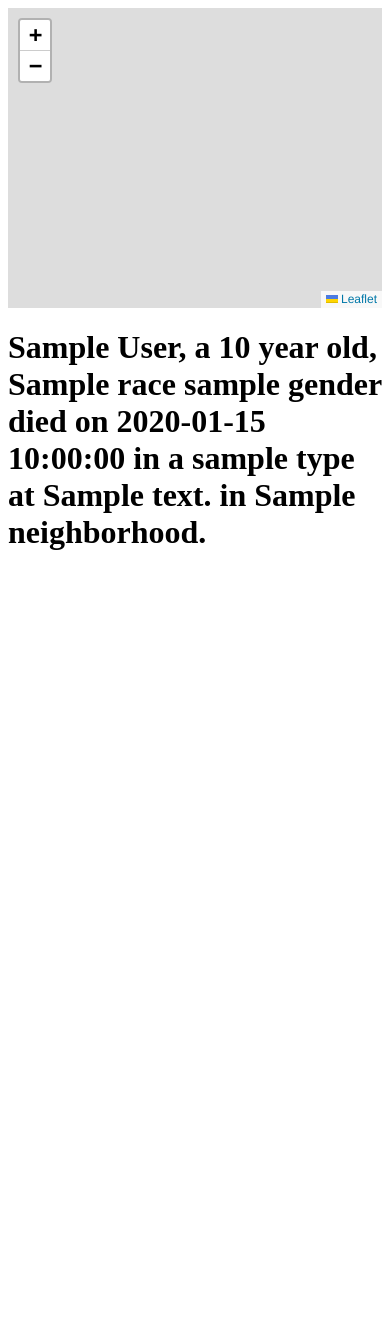
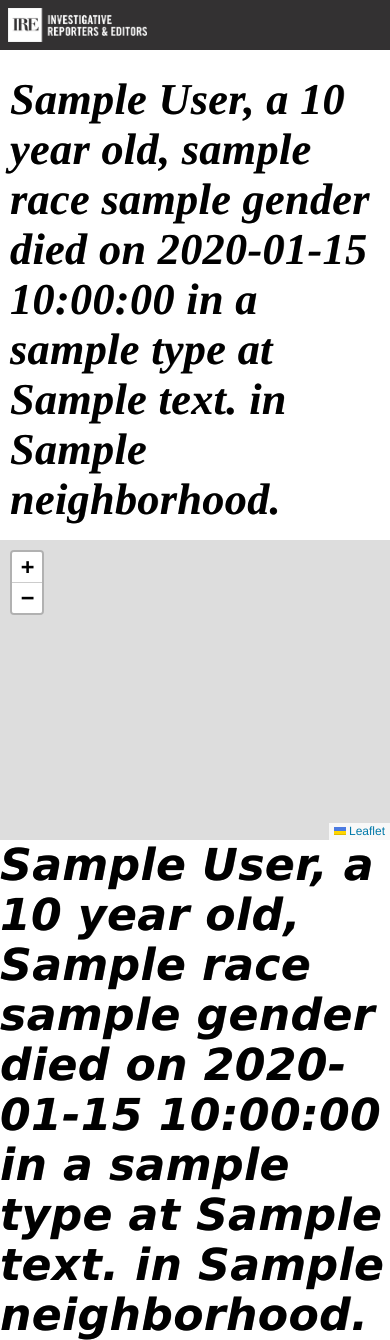
Before and after one commit to silis25/first-news-app, a Python web app: template templates/detail.html in a window 390 px wide. Before the commit the page ends 550 px from the top, so only its background shows below. Run offline with Jinja, Linux system fonts and the light colour scheme; the template is opened without the code that fills it: most values are stand-ins (such as "Sample title", 1, 10 or a date in 2020); some libraries are stand-ins or nearby versions.

Commit message:
Froze my restyled app

```diff
--- /dev/null
+++ b/requirements.txt
@@ -0,0 +1,6 @@
+click==6.6
+Flask==0.11.1
+itsdangerous==0.24
+Jinja2==2.8
+MarkupSafe==0.23
+Werkzeug==0.11.11
--- /dev/null
+++ b/static/style.css
@@ -0,0 +1,76 @@
+body {
+    margin: 0 auto;
+    padding: 0;
+    font-family: Verdana, sans-serif;
+    background-color: ##F2EFEC;
+    max-width: 1200px;
+}
+nav {
+    background-color: #333132;
+    width: 100%;
+    height: 50px;
+}
+nav img {
+    height: 34px;
+    padding: 8px;
+}
+header {
+    margin: 25px 10px 15px 10px;
+    font-family: Times, Times New Roman, serif;
+}
+h1 {
+    margin: 0;
+    padding: 0;
+    font-size: 44px;
+    line-height: 50px;
+    font-weight: bold;
+    font-style: italic;
+    text-shadow: 0.3px 0.3px 0px gray;
+    letter-spacing: .01em;
+}
+.byline {
+    margin: 6px 0 0 0;
+    font-size: 13px;
+    font-weight: bold;
+}
+.byline a {
+    text-transform: uppercase;
+}
+table {
+    border-collapse:collapse;
+    margin: 0 0 20px 0;
+    border-width: 0;
+    width: 100%;
+    font-size: 14px;
+}
+th {
+    text-align:left;
+}
+tr, td, th {
+    border-color: #f2f2f2;
+}
+tr:hover {
+    background-color: #f3f3f3;
+}
+p {
+    line-height:140%;
+}
+a {
+    color: #4591B8;
+    text-decoration: none;
+}
+a:hover {
+    text-decoration: underline;
+}
+@media (max-width: 979px) {
+    tr th:nth-of-type(n+3),
+    tr td:nth-of-type(n+3) {
+        display:none;
+    }
+}
+@media (max-width: 420px) {
+    tr th:nth-of-type(n+2),
+    tr td:nth-of-type(n+2) {
+        display:none;
+    }
+}
--- a/templates/detail.html
+++ b/templates/detail.html
@@ -1,10 +1,21 @@
 <!doctype html>
 <html lang="en">
     <head>
+        <meta name="viewport" content="width=device-width, initial-scale=1.0">
+        <link rel="stylesheet" href="{{ url_for('static', filename='style.css') }}" />
         <link rel="stylesheet" href="https://cdnjs.cloudflare.com/ajax/libs/leaflet/0.7.7/leaflet.css" />
         <script src="https://cdnjs.cloudflare.com/ajax/libs/leaflet/0.7.7/leaflet.js"></script>
     </head>
     <body>
+        <nav>
+            <a href="http://46.101.113.61/">
+                <img src="{{ url_for('static', filename='irelogo.png') }}">
+            </a>
+        </nav>
+        <header>
+            <h1>{{ object.full_name }}, a {{ object.age }} year old, {{ object.race|lower }} {{ object.gender|lower }} died on {{ object.date }}
+    in a {{ object.type|lower }} at {{ object.address }} in {{ object.neighborhood }}.</h1>
+        </header>
         <div id="map" style="width:100%; height:300px;"></div>
         <h1>
             {{ object.full_name }}, a {{ object.age }} year old,
```
Also changed, not shown: templates/index.html (+10 -0 lines), static/irelogo.png (added).
